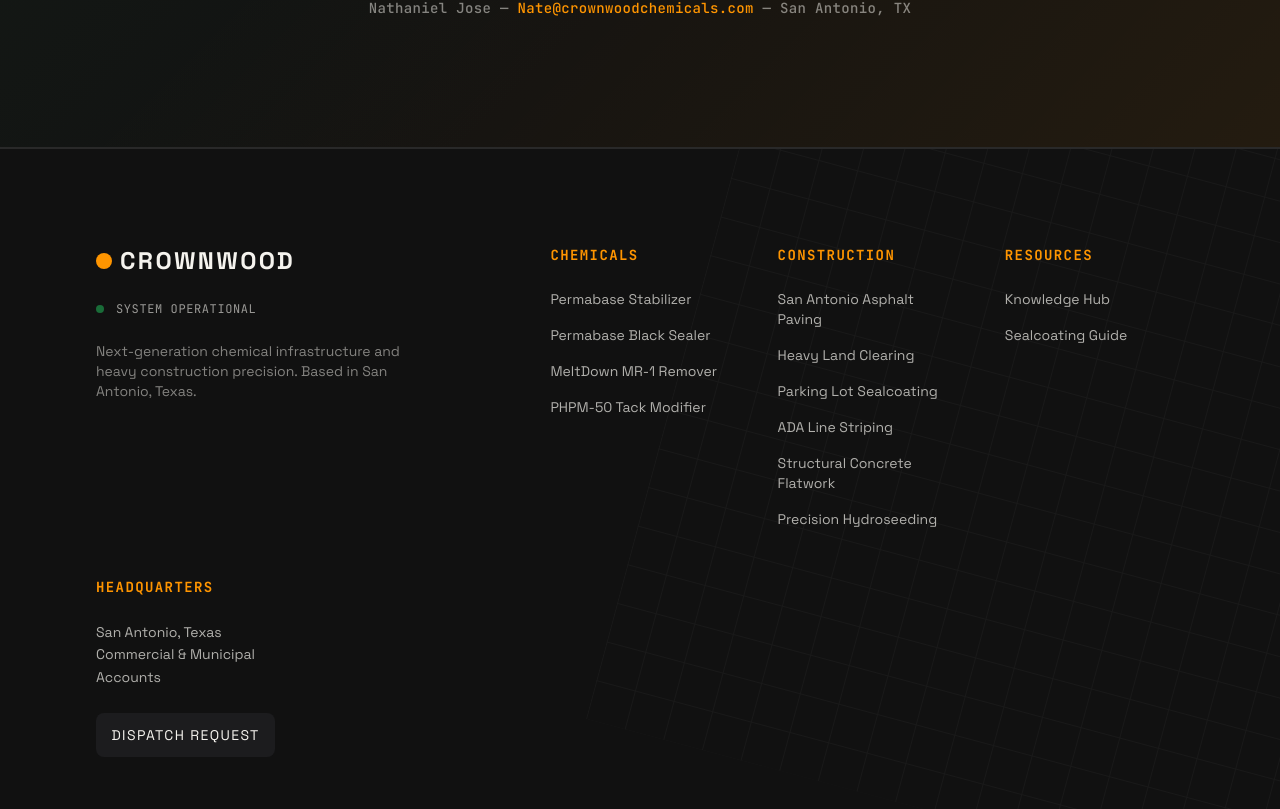
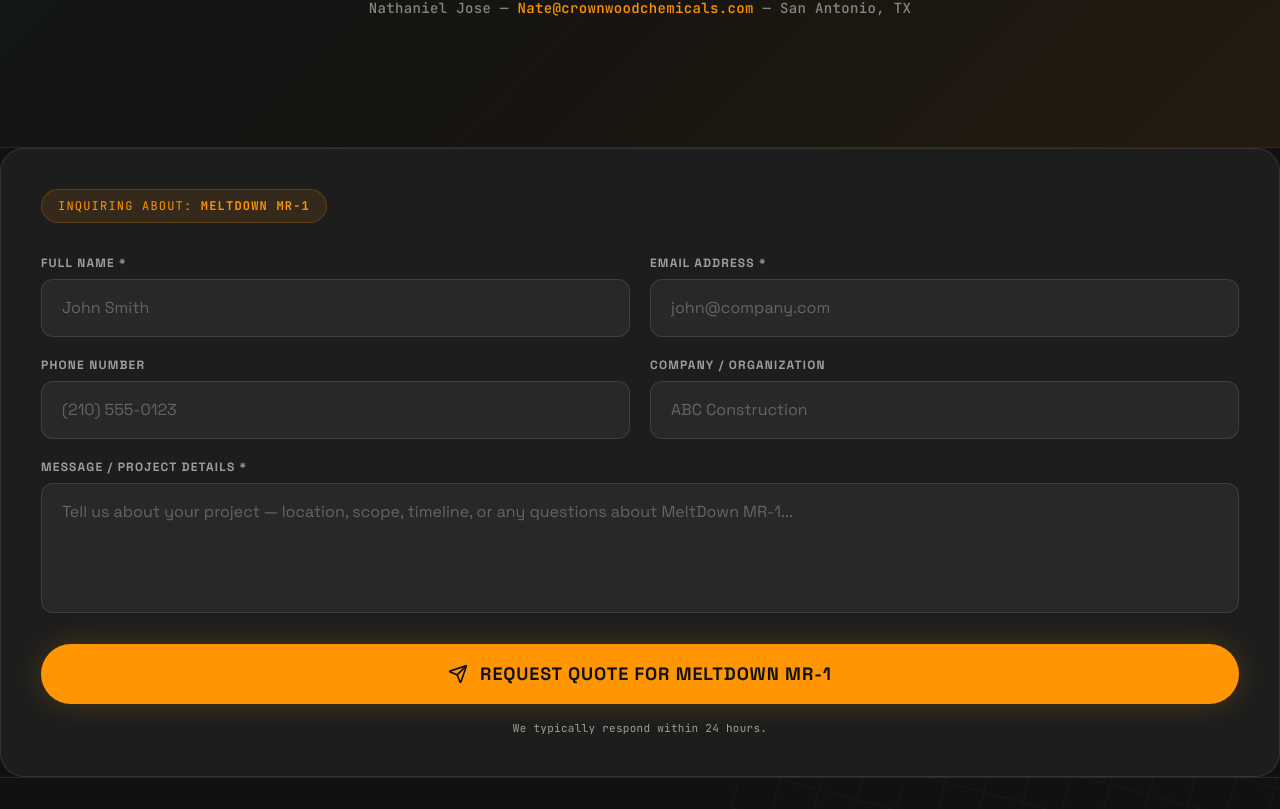
Before and after one commit to Truemachinery/Crownwood, a Next.js app: page /chemicals/meltdown in a window 1280 px wide. Shown: the part 8771-9580 px from the top of the page. Built offline with nearby package versions, Linux system fonts and the light colour scheme.

Commit message:
feat: add contact form to MeltDown MR-1 page

```diff
--- a/src/app/chemicals/meltdown/page.tsx
+++ b/src/app/chemicals/meltdown/page.tsx
@@ -10,6 +10,7 @@ import { MeltdownPricing } from "@/components/meltdown/MeltdownPricing";
 import { MeltdownReviews } from "@/components/meltdown/MeltdownReviews";
 import { MeltdownFAQ } from "@/components/meltdown/MeltdownFAQ";
 import { MeltdownCTA } from "@/components/meltdown/MeltdownCTA";
+import { ContactForm } from "@/components/ContactForm";
 import { Footer } from "@/components/Footer";
 
 export const metadata: Metadata = {
@@ -33,6 +34,7 @@ export default function MeltdownPage() {
             <MeltdownReviews />
             <MeltdownFAQ />
             <MeltdownCTA />
+            <ContactForm service="MeltDown MR-1" servicePath="/chemicals/meltdown" darkMode />
             <Footer />
         </main>
     );
```
